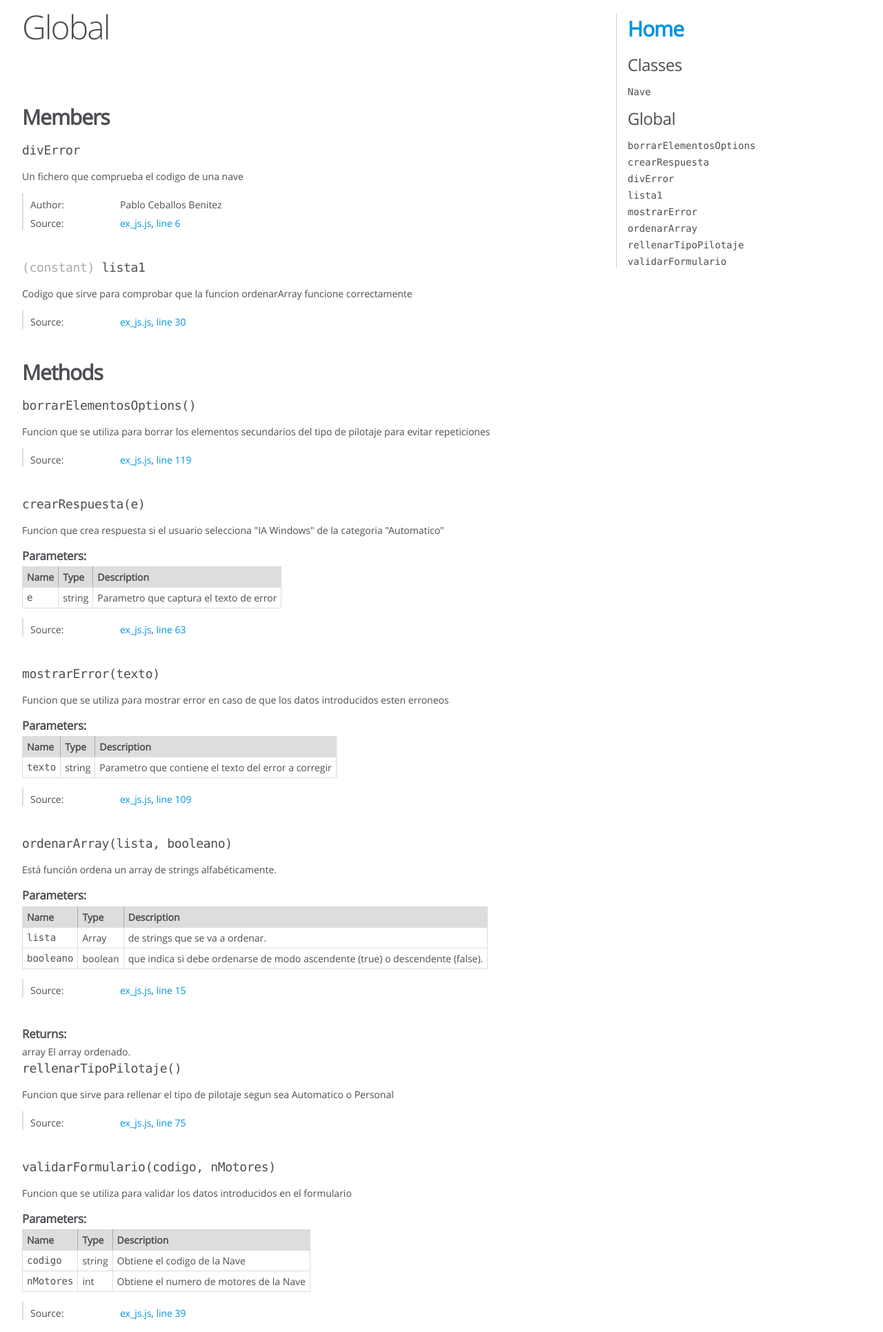
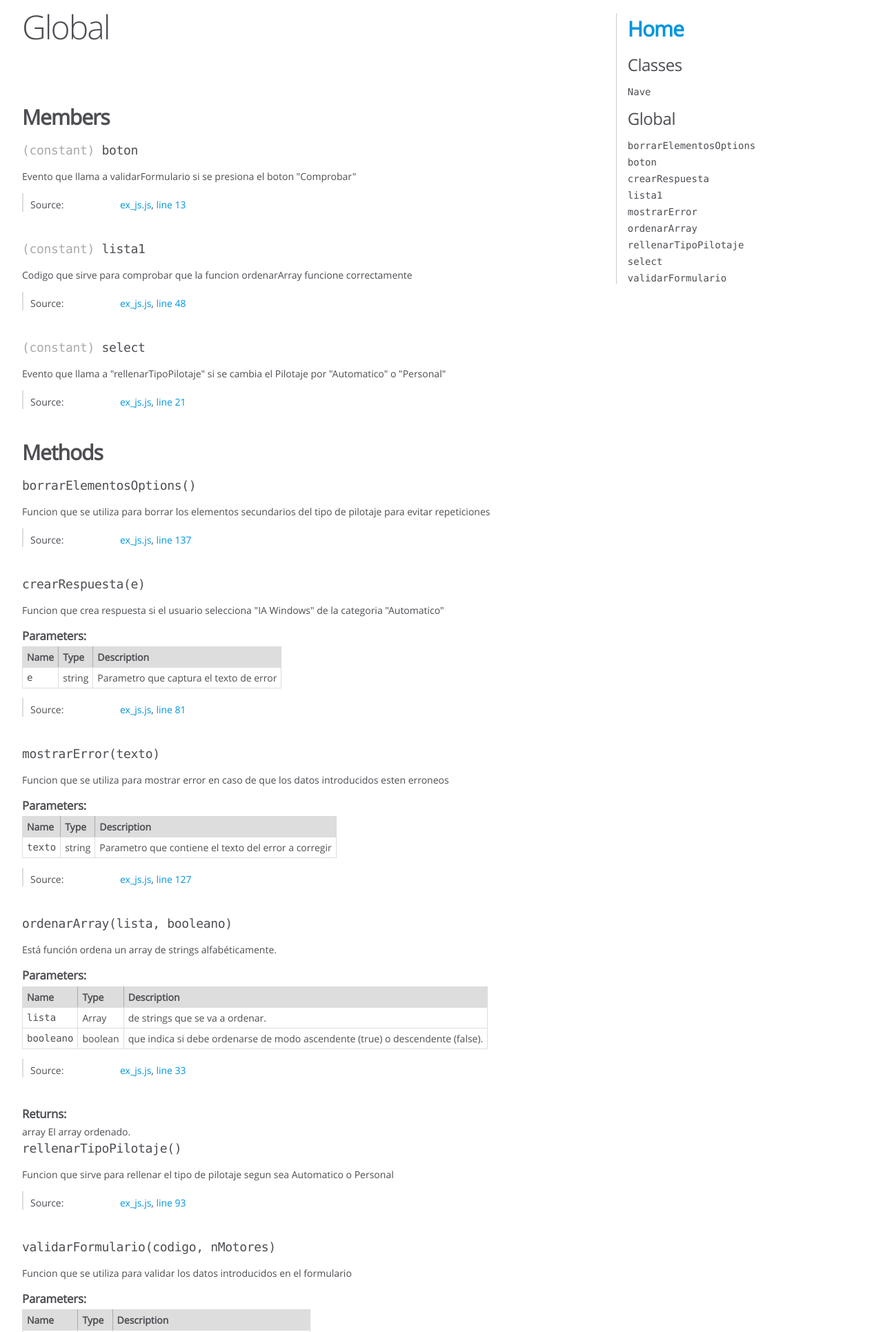
Before and after one commit to PabloCeballosB/Naves-Espaciales, a plain HTML site: page docs/global.html in a window 1280 px wide. Shown: the part 17-1948 px from the top of the page at 69% size. Drawn offline with Linux system fonts and the light colour scheme.

Commit message:
Practica modificada y finalizada

```diff
--- a/docs/global.html
+++ b/docs/global.html
@@ -98,13 +98,13 @@
 
 
 
-<h4 class="name" id="divError"><span class="type-signature"></span>divError<span class="type-signature"></span></h4>
+<h4 class="name" id="boton"><span class="type-signature">(constant) </span>boton<span class="type-signature"></span></h4>
 
 
 
 
 <div class="description">
-    Un fichero que comprueba el codigo de una nave
+    Evento que llama a validarFormulario si se presiona el boton "Comprobar"
 </div>
 
 
@@ -132,13 +132,6 @@
 
 
 
-    <dt class="tag-author">Author:</dt>
-    <dd class="tag-author">
-        <ul>
-            <li>Pablo Ceballos Benitez</li>
-        </ul>
-    </dd>
-
 
 
 
@@ -149,7 +142,7 @@
 
     <dt class="tag-source">Source:</dt>
     <dd class="tag-source"><ul class="dummy"><li>
-        <a href="ex_js.js.html">ex_js.js</a>, <a href="ex_js.js.html#line6">line 6</a>
+        <a href="ex_js.js.html">ex_js.js</a>, <a href="ex_js.js.html#line13">line 13</a>
     </li></ul></dd>
 
 
@@ -211,7 +204,69 @@
 
     <dt class="tag-source">Source:</dt>
     <dd class="tag-source"><ul class="dummy"><li>
-        <a href="ex_js.js.html">ex_js.js</a>, <a href="ex_js.js.html#line30">line 30</a>
+        <a href="ex_js.js.html">ex_js.js</a>, <a href="ex_js.js.html#line48">line 48</a>
+    </li></ul></dd>
+
+
+
+
+
+
+
+</dl>
+
+
+
+
+
+
+
+
+<h4 class="name" id="select"><span class="type-signature">(constant) </span>select<span class="type-signature"></span></h4>
+
+
+
+
+<div class="description">
+    Evento que llama a "rellenarTipoPilotaje" si se cambia el Pilotaje por "Automatico" o "Personal"
+</div>
+
+
+
+
+
+
+
+<dl class="details">
+
+
+
+
+
+
+
+
+
+
+
+
+
+
+
+
+
+
+
+
+
+
+
+
+
+
+    <dt class="tag-source">Source:</dt>
+    <dd class="tag-source"><ul class="dummy"><li>
+        <a href="ex_js.js.html">ex_js.js</a>, <a href="ex_js.js.html#line21">line 21</a>
     </li></ul></dd>
 
 
@@ -291,7 +346,7 @@
 
     <dt class="tag-source">Source:</dt>
     <dd class="tag-source"><ul class="dummy"><li>
-        <a href="ex_js.js.html">ex_js.js</a>, <a href="ex_js.js.html#line119">line 119</a>
+        <a href="ex_js.js.html">ex_js.js</a>, <a href="ex_js.js.html#line137">line 137</a>
     </li></ul></dd>
 
 
@@ -428,7 +483,7 @@
 
     <dt class="tag-source">Source:</dt>
     <dd class="tag-source"><ul class="dummy"><li>
-        <a href="ex_js.js.html">ex_js.js</a>, <a href="ex_js.js.html#line63">line 63</a>
+        <a href="ex_js.js.html">ex_js.js</a>, <a href="ex_js.js.html#line81">line 81</a>
     </li></ul></dd>
 
 
@@ -565,7 +620,7 @@
 
     <dt class="tag-source">Source:</dt>
     <dd class="tag-source"><ul class="dummy"><li>
-        <a href="ex_js.js.html">ex_js.js</a>, <a href="ex_js.js.html#line109">line 109</a>
+        <a href="ex_js.js.html">ex_js.js</a>, <a href="ex_js.js.html#line127">line 127</a>
     </li></ul></dd>
 
 
@@ -725,7 +780,7 @@
 
     <dt class="tag-source">Source:</dt>
     <dd class="tag-source"><ul class="dummy"><li>
-        <a href="ex_js.js.html">ex_js.js</a>, <a href="ex_js.js.html#line15">line 15</a>
+        <a href="ex_js.js.html">ex_js.js</a>, <a href="ex_js.js.html#line33">line 33</a>
     </li></ul></dd>
 
 
@@ -823,7 +878,7 @@
 
     <dt class="tag-source">Source:</dt>
     <dd class="tag-source"><ul class="dummy"><li>
-        <a href="ex_js.js.html">ex_js.js</a>, <a href="ex_js.js.html#line75">line 75</a>
+        <a href="ex_js.js.html">ex_js.js</a>, <a href="ex_js.js.html#line93">line 93</a>
     </li></ul></dd>
 
 
@@ -983,7 +1038,7 @@
 
     <dt class="tag-source">Source:</dt>
     <dd class="tag-source"><ul class="dummy"><li>
-        <a href="ex_js.js.html">ex_js.js</a>, <a href="ex_js.js.html#line39">line 39</a>
+        <a href="ex_js.js.html">ex_js.js</a>, <a href="ex_js.js.html#line57">line 57</a>
     </li></ul></dd>
 
 
@@ -1029,13 +1084,13 @@
 </div>
 
 <nav>
-    <h2><a href="index.html">Home</a></h2><h3>Classes</h3><ul><li><a href="Nave.html">Nave</a></li></ul><h3>Global</h3><ul><li><a href="global.html#borrarElementosOptions">borrarElementosOptions</a></li><li><a href="global.html#crearRespuesta">crearRespuesta</a></li><li><a href="global.html#divError">divError</a></li><li><a href="global.html#lista1">lista1</a></li><li><a href="global.html#mostrarError">mostrarError</a></li><li><a href="global.html#ordenarArray">ordenarArray</a></li><li><a href="global.html#rellenarTipoPilotaje">rellenarTipoPilotaje</a></li><li><a href="global.html#validarFormulario">validarFormulario</a></li></ul>
+    <h2><a href="index.html">Home</a></h2><h3>Classes</h3><ul><li><a href="Nave.html">Nave</a></li></ul><h3>Global</h3><ul><li><a href="global.html#borrarElementosOptions">borrarElementosOptions</a></li><li><a href="global.html#boton">boton</a></li><li><a href="global.html#crearRespuesta">crearRespuesta</a></li><li><a href="global.html#lista1">lista1</a></li><li><a href="global.html#mostrarError">mostrarError</a></li><li><a href="global.html#ordenarArray">ordenarArray</a></li><li><a href="global.html#rellenarTipoPilotaje">rellenarTipoPilotaje</a></li><li><a href="global.html#select">select</a></li><li><a href="global.html#validarFormulario">validarFormulario</a></li></ul>
 </nav>
 
 <br class="clear">
 
 <footer>
-    Documentation generated by <a href="https://github.com/jsdoc/jsdoc">JSDoc 3.6.10</a> on Mon Mar 14 2022 10:08:20 GMT+0100 (hora estándar de Europa central)
+    Documentation generated by <a href="https://github.com/jsdoc/jsdoc">JSDoc 3.6.10</a> on Mon Mar 14 2022 12:06:17 GMT+0100 (hora estándar de Europa central)
 </footer>
 
 <script> prettyPrint(); </script>
--- a/js/ex_js.js
+++ b/js/ex_js.js
@@ -7,11 +7,17 @@ import {Nave} from "./nave.js"
 
 var divError = document.getElementById("divError")
 
+/**
+  Evento que llama a validarFormulario si se presiona el boton "Comprobar"
+*/
 const boton = document.getElementById("iBoton");
 boton.addEventListener("click", function(evento){
 	validarFormulario()
 });
 
+/**
+  Evento que llama a "rellenarTipoPilotaje" si se cambia el Pilotaje por "Automatico" o "Personal"
+*/
 const select = document.getElementById("sPilotaje")
 select.addEventListener("change", function(evento){
 	rellenarTipoPilotaje()
```
Also changed, not shown: docs/Nave.html (+10 -3 lines), docs/ex_js.js.html (+22 -4 lines), docs/index.html (+2 -2 lines), docs/nave.js.html (+6 -3 lines).
